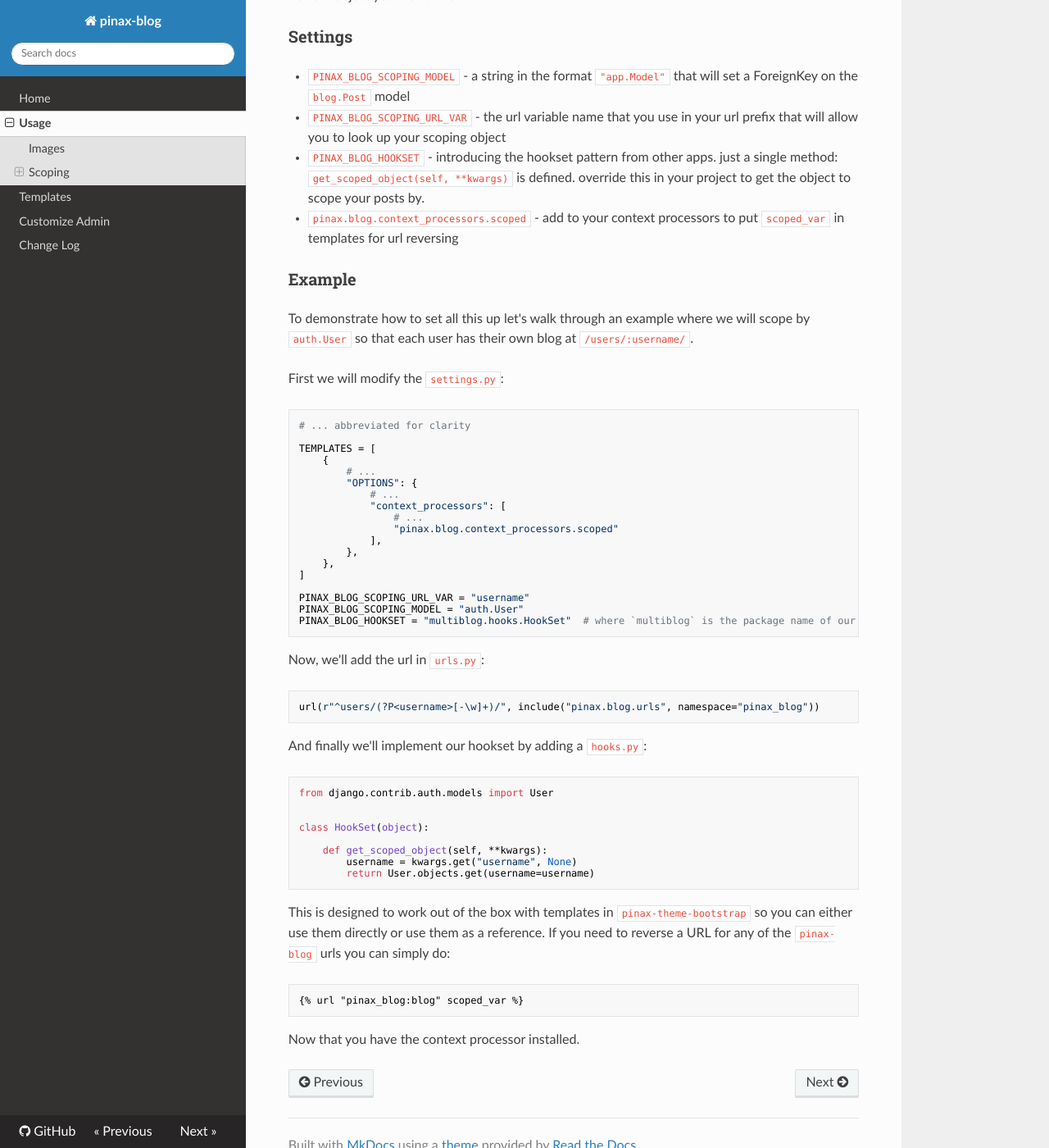
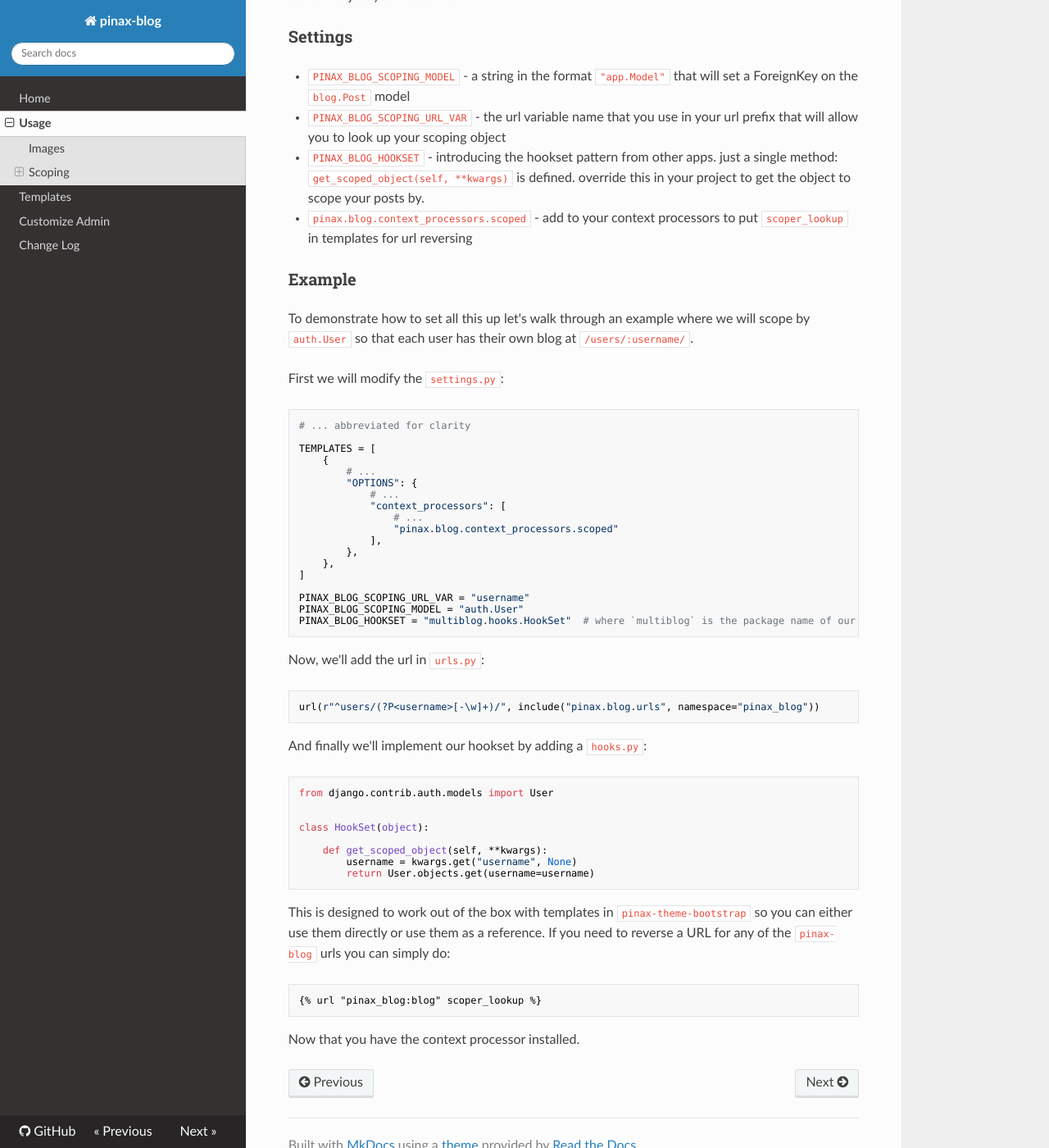
Before and after one commit to pinax/pinax-blog, an MkDocs documentation site: the page built from docs/usage.md, in a window 1280 px wide and 1400 px high, scrolled down 1056 px. Shown: the whole window at 82% size. Built offline with MkDocs 1.6.1, drawn with Linux system fonts in a browser that asks for light colours; nearby versions of some CDN libraries; old or Windows-style settings are respelled for this version of MkDocs.

Commit message:
Update docs with name change

````diff
--- a/docs/usage.md
+++ b/docs/usage.md
@@ -47,7 +47,7 @@
 * `PINAX_BLOG_SCOPING_MODEL` - a string in the format `"app.Model"` that will set a ForeignKey on the `blog.Post` model
 * `PINAX_BLOG_SCOPING_URL_VAR` - the url variable name that you use in your url prefix that will allow you to look up your scoping object
 * `PINAX_BLOG_HOOKSET` - introducing the hookset pattern from other apps.  just a single method: `get_scoped_object(self, **kwargs)` is defined.  override this in your project to get the object to scope your posts by.
-* `pinax.blog.context_processors.scoped` - add to your context processors to put `scoped_var` in templates for url reversing
+* `pinax.blog.context_processors.scoped` - add to your context processors to put `scoper_lookup` in templates for url reversing
 
 ### Example
 
@@ -101,7 +101,7 @@
 reverse a URL for any of the `pinax-blog` urls you can simply do:
 
 ```django
-{% url "pinax_blog:blog" scoped_var %}
+{% url "pinax_blog:blog" scoper_lookup %}
 ```
 
 Now that you have the context processor installed.
````
